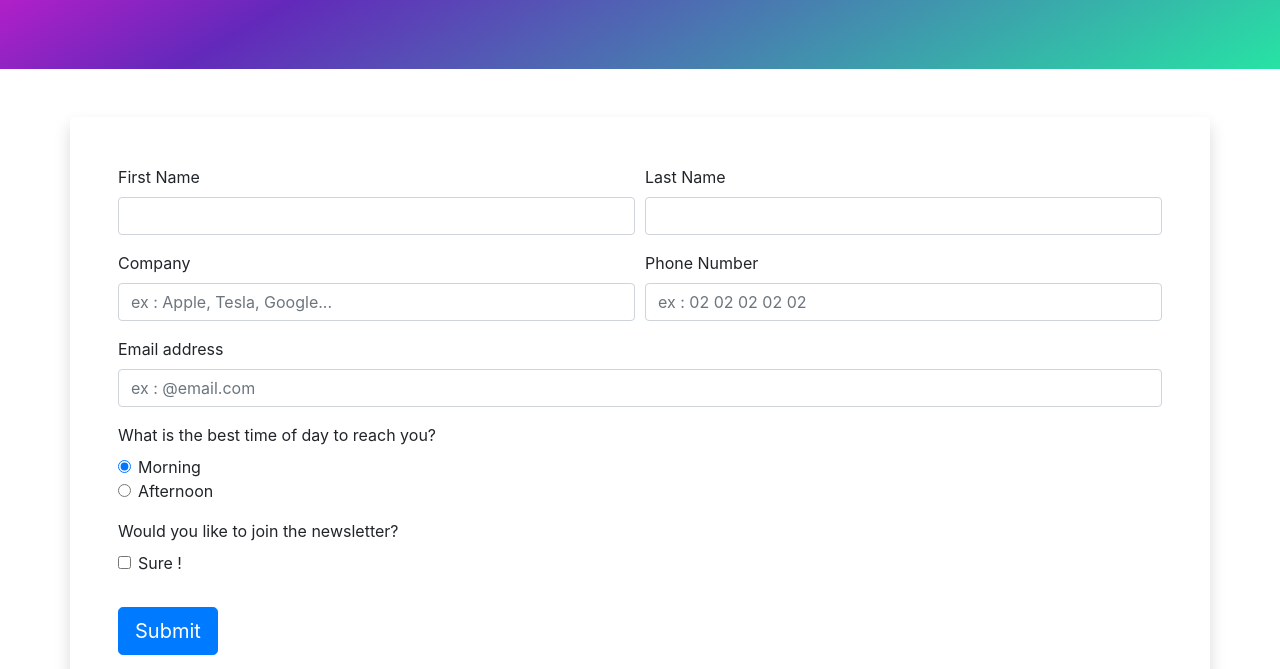
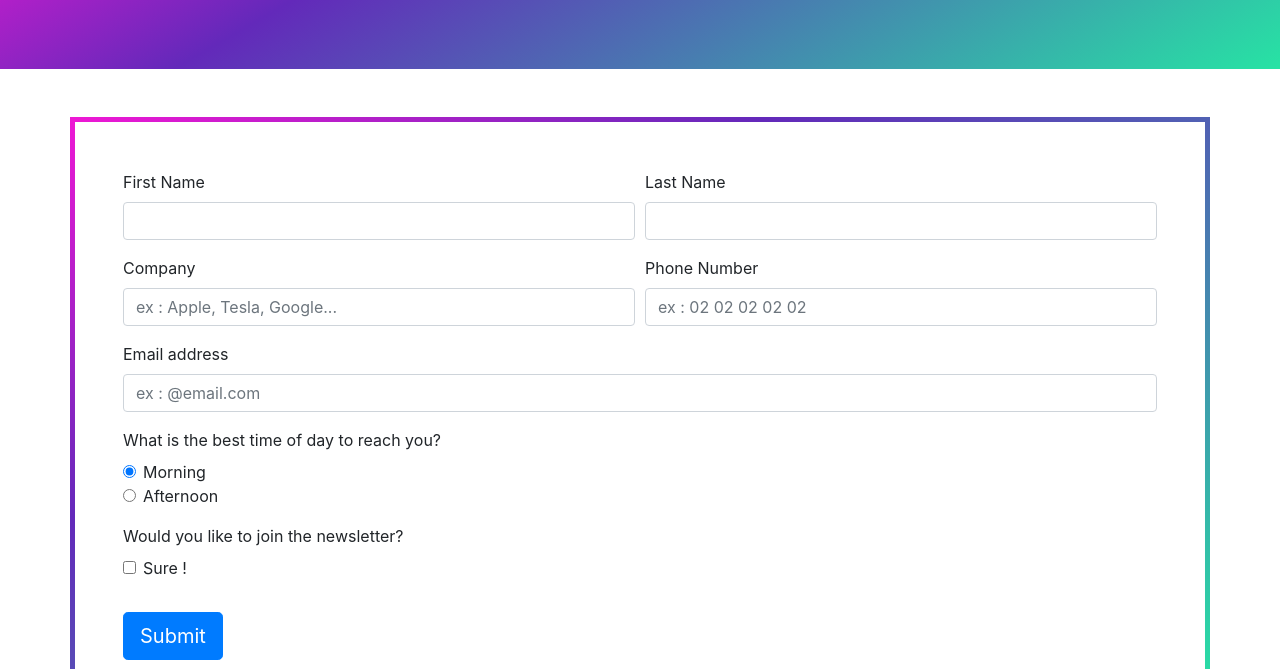
Before and after one commit to bdsalocin/Eval_M4_int-gration_webPart2, a plain HTML site: page contact.html in a window 1280 px wide. Shown: the part 131-800 px from the top of the page. Drawn offline with nearby package versions, Linux system fonts and the light colour scheme.

Commit message:
modification border form

```diff
--- a/contact.html
+++ b/contact.html
@@ -49,7 +49,7 @@
 <!-- Main -->
 <main>
     <main class="container-fluid contact-page-background py-5">
-    <div class="container bg-white rounded shadow p-4 p-md-5">
+    <div class="container form-border p-4 p-md-5">
         <!-- Formulaire -->
         <form>
             <div class="form-row">
--- a/style.css
+++ b/style.css
@@ -16,3 +16,8 @@
     object-fit: cover;
     object-position: center;
 }
+.form-border {
+    border: 5px solid transparent;
+    border-image: linear-gradient(150deg, rgba(237, 24, 212, 1) 0%, rgba(99, 41, 186, 1) 32%, rgba(39, 227, 164, 1) 100%) 1;
+    padding: 40px;
+}
```
